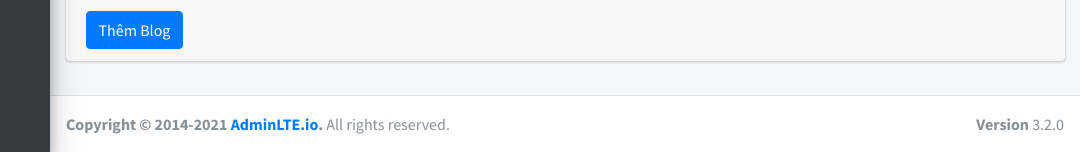
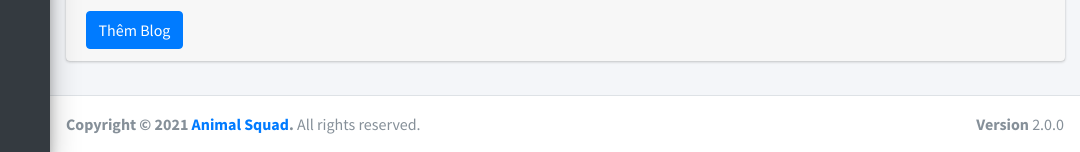
Before and after one commit to nguyenhophuocloc/animal-squad, a Laravel app: page /admin/blogs/add in a window 1280 px wide. Shown: the part 648-800 px from the top of the page, without its empty margins (200-1280 px from the left). Run offline with Laravel 9, Linux system fonts and the light colour scheme; the visitor is signed in with stand-in values (Sample User, id 1); some libraries are stand-ins or nearby versions.

Commit message:
update UI

```diff
--- a/resources/views/admin/main.blade.php
+++ b/resources/views/admin/main.blade.php
@@ -69,9 +69,9 @@
         <!-- /.content-wrapper -->
         <footer class="main-footer">
             <div class="float-right d-none d-sm-block">
-                <b>Version</b> 3.2.0
+                <b>Version</b> 2.0.0
             </div>
-            <strong>Copyright &copy; 2014-2021 <a href="https://adminlte.io">AdminLTE.io</a>.</strong> All rights
+            <strong>Copyright &copy; 2021 <a href="https://shop-animal-squad.herokuapp.com/">Animal Squad</a>.</strong> All rights
             reserved.
         </footer>
 
--- a/resources/views/footer.blade.php
+++ b/resources/views/footer.blade.php
@@ -131,7 +131,7 @@
                 </a>
             </div>
 
-            <p class="stext-107 cl6 txt-center">
+            {{-- <p class="stext-107 cl6 txt-center">
                 <!-- Link back to Colorlib can't be removed. Template is licensed under CC BY 3.0. -->
                 Copyright &copy;<script>
                     document.write(new DaFte().getFullYear());
@@ -140,7 +140,7 @@
                     href="https://themewagon.com" target="_blank">ThemeWagon</a>
                 <!-- Link back to Colorlib can't be removed. Template is licensed under CC BY 3.0. -->
 
-            </p>
+            </p> --}}
         </div>
     </div>
 </footer>
```
